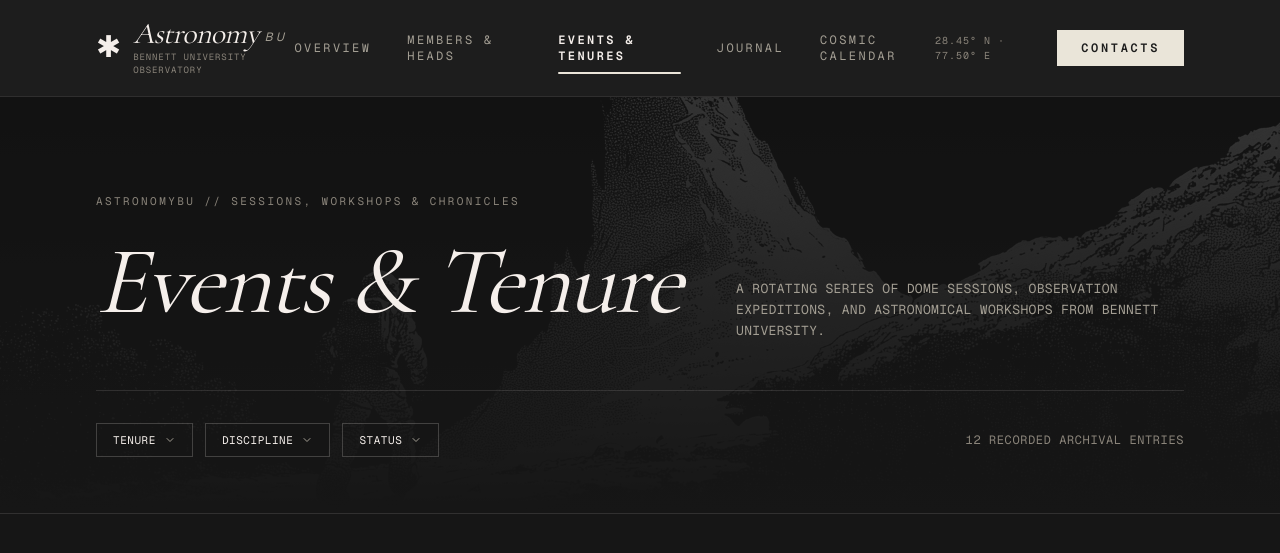
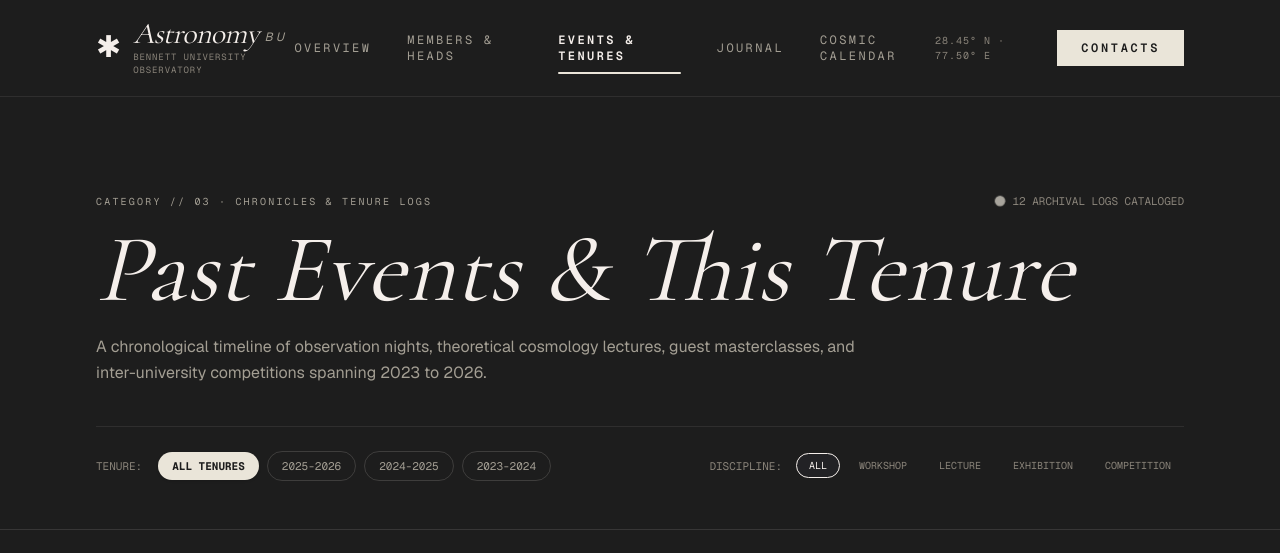
Before and after one commit to Gyaanendra/astronomy_bu, a Next.js app: page /events in a window 1280 px wide. Shown: the top 553 px of the page. Built offline with nearby package versions, Linux system fonts and the light colour scheme; grey boxes are pictures that could not be loaded.

Commit message:
feat(events): restore original heading, blurb, and pill filters exactly matching screenshot

```diff
--- a/src/components/features/events/events-archive.tsx
+++ b/src/components/features/events/events-archive.tsx
@@ -20,11 +20,6 @@ import { ScrollTrigger } from "gsap/ScrollTrigger";
 export function EventsArchive() {
   const [selectedTenure, setSelectedTenure] = useState<string>("ALL");
   const [selectedCategory, setSelectedCategory] = useState<string>("ALL");
-  const [selectedStatus, setSelectedStatus] = useState<string>("ALL");
-
-  const [tenureDropdownOpen, setTenureDropdownOpen] = useState(false);
-  const [categoryDropdownOpen, setCategoryDropdownOpen] = useState(false);
-  const [statusDropdownOpen, setStatusDropdownOpen] = useState(false);
 
   const [activeModalEvent, setActiveModalEvent] = useState<EventItem | null>(null);
   const [copied, setCopied] = useState(false);
@@ -40,28 +35,12 @@ export function EventsArchive() {
     "Exhibition",
     "Competition",
   ];
-  const statuses = ["ALL", "HIGHLIGHTED", "PAST"];
-
-  // Close dropdowns on outside click
-  useEffect(() => {
-    function handleClickOutside() {
-      setTenureDropdownOpen(false);
-      setCategoryDropdownOpen(false);
-      setStatusDropdownOpen(false);
-    }
-    window.addEventListener("click", handleClickOutside);
-    return () => window.removeEventListener("click", handleClickOutside);
-  }, []);
 
   // Filter actual events
   const filteredEvents = eventsRegistry.filter((event) => {
     const tenureMatch = selectedTenure === "ALL" || event.tenure === selectedTenure;
     const catMatch = selectedCategory === "ALL" || event.category === selectedCategory;
-    const statusMatch =
-      selectedStatus === "ALL" ||
-      (selectedStatus === "HIGHLIGHTED" && event.highlighted) ||
-      (selectedStatus === "PAST" && !event.upcoming);
-    return tenureMatch && catMatch && statusMatch;
+    return tenureMatch && catMatch;
   });
 
   // Entrance animations on grid change
@@ -93,7 +72,7 @@ export function EventsArchive() {
         }
       );
     },
-    { scope: containerRef, dependencies: [selectedTenure, selectedCategory, selectedStatus] }
+    { scope: containerRef, dependencies: [selectedTenure, selectedCategory] }
   );
 
   const handleShare = () => {
@@ -125,185 +104,69 @@ export function EventsArchive() {
   return (
     <div
       ref={containerRef}
-      className="w-full bg-[#161616] text-[#f5efeb] font-sans selection:bg-[#eae5d9] selection:text-[#1D1D1D]"
+      className="w-full bg-[#1D1D1D] text-[#f5efeb] font-sans selection:bg-[#eae5d9] selection:text-[#1D1D1D]"
     >
-      {/* Header with Deep-Space Texture */}
-      <div className="relative w-full border-b border-[rgba(245,239,235,0.12)] pt-16 sm:pt-24 pb-14 px-6 sm:px-12 lg:px-20 xl:px-24 overflow-hidden">
-        {/* Background Atmospheric Space Texture */}
-        <div className="absolute inset-0 pointer-events-none opacity-25">
-          <Image
-            src="/images/assets/footer-bg.webp"
-            alt="Space atmosphere"
-            fill
-            className="object-cover object-top filter grayscale contrast-125"
-            priority
-          />
-          <div className="absolute inset-0 bg-gradient-to-b from-[#161616]/40 via-[#161616]/75 to-[#161616]" />
+      {/* Header matching exact original design */}
+      <div className="w-full pt-16 sm:pt-24 pb-12 px-6 sm:px-12 lg:px-20 xl:px-24 border-b border-[rgba(245,239,235,0.12)]">
+        <div className="w-full max-w-[1800px] mx-auto">
+          {/* Top metadata line */}
+          <div className="flex flex-wrap items-center justify-between gap-4 mb-3">
+            <span className="font-mono text-[10px] tracking-archival text-[#a39e93] uppercase">
+              CATEGORY // 03 · CHRONICLES &amp; TENURE LOGS
+            </span>
+            <div className="flex items-center gap-2 font-mono text-[11px] text-[#8a847a]">
+              <span className="w-2 h-2 rounded-full bg-[#eae5d9] animate-ping" />
+              <span>{filteredEvents.length} ARCHIVAL LOGS CATALOGED</span>
+            </div>
           </div>
 
-        <div className="relative z-10 max-w-[1800px] mx-auto">
-          {/* Top Title Row: Giant PROGRAMS on left, Blurb on right */}
-          <div className="flex flex-col lg:flex-row lg:items-end justify-between gap-8 mb-12">
-            <div>
-              <span className="font-mono text-[10px] sm:text-[11px] tracking-archival text-[#8a847a] uppercase block mb-3">
-                ASTRONOMYBU // SESSIONS, WORKSHOPS &amp; CHRONICLES
-              </span>
-              <h1 className="font-editorial-serif italic text-5xl sm:text-7xl lg:text-8xl tracking-tight text-[#f5efeb] leading-tight select-none">
-                Events &amp; Tenure
+          {/* Main Title */}
+          <h1 className="font-editorial-serif italic text-5xl sm:text-7xl lg:text-8xl text-[#f5efeb]">
+            Past Events &amp; This Tenure
           </h1>
-            </div>
 
-            <p className="font-mono text-xs sm:text-[13px] tracking-wide text-[#a39e93] leading-relaxed max-w-md lg:text-left uppercase">
-              A ROTATING SERIES OF DOME SESSIONS, OBSERVATION EXPEDITIONS, AND
-              ASTRONOMICAL WORKSHOPS FROM BENNETT UNIVERSITY.
+          {/* Subtitle / Paragraph */}
+          <p className="mt-4 font-sans text-sm sm:text-base text-[#a39e93] max-w-3xl leading-relaxed">
+            A chronological timeline of observation nights, theoretical cosmology lectures, guest masterclasses, and inter-university competitions spanning 2023 to 2026.
           </p>
-          </div>
 
-          {/* Dropdown Filters Bar */}
-          <div className="flex flex-wrap items-center justify-between gap-6 pt-8 border-t border-[rgba(245,239,235,0.12)]">
-            <div
-              className="flex flex-wrap items-center gap-3"
-              onClick={(e) => e.stopPropagation()}
-            >
-              {/* TENURE DROPDOWN */}
-              <div className="relative">
+          {/* Filters Bar */}
+          <div className="mt-10 flex flex-wrap items-center justify-between gap-6 pt-6 border-t border-[rgba(245,239,235,0.08)]">
+            {/* Tenure Selector */}
+            <div className="flex flex-wrap items-center gap-2">
+              <span className="font-mono text-[11px] text-[#8a847a] mr-2">TENURE:</span>
+              {tenures.map((tenure) => (
                 <button
-                  onClick={() => {
-                    setTenureDropdownOpen(!tenureDropdownOpen);
-                    setCategoryDropdownOpen(false);
-                    setStatusDropdownOpen(false);
-                  }}
-                  className="px-4 py-2 border border-[rgba(245,239,235,0.2)] text-[#f5efeb] font-mono text-[11px] tracking-wider uppercase flex items-center gap-2 hover:border-[#f5efeb] transition-colors cursor-pointer"
-                >
-                  <span>
-                    {selectedTenure === "ALL"
-                      ? "TENURE"
-                      : `TENURE: ${selectedTenure}`}
-                  </span>
-                  <ChevronDown className="w-3 h-3 text-[#a39e93]" />
-                </button>
-
-                {tenureDropdownOpen && (
-                  <div className="absolute top-full left-0 mt-1.5 w-44 bg-[#1e1e20] border border-[rgba(245,239,235,0.15)] shadow-xl z-30 py-1 font-mono text-[11px]">
-                    {tenures.map((t) => (
-                      <button
-                        key={t}
-                        onClick={() => {
-                          setSelectedTenure(t);
-                          setTenureDropdownOpen(false);
-                        }}
-                        className={`w-full text-left px-3 py-1.5 hover:bg-white/10 transition-colors uppercase ${
-                          selectedTenure === t
-                            ? "text-[#d4af37] font-bold"
-                            : "text-[#a39e93]"
+                  key={tenure}
+                  onClick={() => setSelectedTenure(tenure)}
+                  className={`px-3.5 py-1.5 rounded-full font-mono text-[11px] uppercase transition-all cursor-pointer ${
+                    selectedTenure === tenure
+                      ? "bg-[#eae5d9] text-[#1D1D1D] font-bold shadow-sm"
+                      : "border border-[rgba(245,239,235,0.15)] text-[#a39e93] hover:text-[#f5efeb] hover:border-[rgba(245,239,235,0.3)]"
                   }`}
                 >
-                        {t === "ALL" ? "ALL TENURES" : t}
+                  {tenure === "ALL" ? "ALL TENURES" : tenure}
                 </button>
               ))}
             </div>
-                )}
-              </div>
 
-              {/* DISCIPLINE / CATEGORY DROPDOWN */}
-              <div className="relative">
+            {/* Category Selector */}
+            <div className="flex flex-wrap items-center gap-1.5">
+              <span className="font-mono text-[11px] text-[#8a847a] mr-2">DISCIPLINE:</span>
+              {categories.map((cat) => (
                 <button
-                  onClick={() => {
-                    setCategoryDropdownOpen(!categoryDropdownOpen);
-                    setTenureDropdownOpen(false);
-                    setStatusDropdownOpen(false);
-                  }}
-                  className="px-4 py-2 border border-[rgba(245,239,235,0.2)] text-[#f5efeb] font-mono text-[11px] tracking-wider uppercase flex items-center gap-2 hover:border-[#f5efeb] transition-colors cursor-pointer"
-                >
-                  <span>
-                    {selectedCategory === "ALL"
-                      ? "DISCIPLINE"
-                      : `DISCIPLINE: ${selectedCategory}`}
-                  </span>
-                  <ChevronDown className="w-3 h-3 text-[#a39e93]" />
-                </button>
-
-                {categoryDropdownOpen && (
-                  <div className="absolute top-full left-0 mt-1.5 w-44 bg-[#1e1e20] border border-[rgba(245,239,235,0.15)] shadow-xl z-30 py-1 font-mono text-[11px]">
-                    {categories.map((c) => (
-                      <button
-                        key={c}
-                        onClick={() => {
-                          setSelectedCategory(c);
-                          setCategoryDropdownOpen(false);
-                        }}
-                        className={`w-full text-left px-3 py-1.5 hover:bg-white/10 transition-colors uppercase ${
-                          selectedCategory === c
-                            ? "text-[#d4af37] font-bold"
-                            : "text-[#a39e93]"
+                  key={cat}
+                  onClick={() => setSelectedCategory(cat)}
+                  className={`px-3 py-1 rounded-full font-mono text-[10px] uppercase transition-all cursor-pointer ${
+                    selectedCategory === cat
+                      ? "border border-[#f5efeb] text-[#f5efeb] bg-[#222225]"
+                      : "text-[#8a847a] hover:text-[#a39e93] border border-transparent"
                   }`}
                 >
-                        {c === "ALL" ? "ALL DISCIPLINES" : c}
+                  {cat}
                 </button>
               ))}
             </div>
-                )}
-              </div>
-
-              {/* STATUS / THEME DROPDOWN */}
-              <div className="relative">
-                <button
-                  onClick={() => {
-                    setStatusDropdownOpen(!statusDropdownOpen);
-                    setTenureDropdownOpen(false);
-                    setCategoryDropdownOpen(false);
-                  }}
-                  className="px-4 py-2 border border-[rgba(245,239,235,0.2)] text-[#f5efeb] font-mono text-[11px] tracking-wider uppercase flex items-center gap-2 hover:border-[#f5efeb] transition-colors cursor-pointer"
-                >
-                  <span>
-                    {selectedStatus === "ALL"
-                      ? "STATUS"
-                      : `STATUS: ${selectedStatus}`}
-                  </span>
-                  <ChevronDown className="w-3 h-3 text-[#a39e93]" />
-                </button>
-
-                {statusDropdownOpen && (
-                  <div className="absolute top-full left-0 mt-1.5 w-44 bg-[#1e1e20] border border-[rgba(245,239,235,0.15)] shadow-xl z-30 py-1 font-mono text-[11px]">
-                    {statuses.map((s) => (
-                      <button
-                        key={s}
-                        onClick={() => {
-                          setSelectedStatus(s);
-                          setStatusDropdownOpen(false);
-                        }}
-                        className={`w-full text-left px-3 py-1.5 hover:bg-white/10 transition-colors uppercase ${
-                          selectedStatus === s
-                            ? "text-[#d4af37] font-bold"
-                            : "text-[#a39e93]"
-                        }`}
-                      >
-                        {s === "ALL" ? "ALL STATUSES" : s}
-                      </button>
-                    ))}
-                  </div>
-                )}
-              </div>
-
-              {(selectedTenure !== "ALL" ||
-                selectedCategory !== "ALL" ||
-                selectedStatus !== "ALL") && (
-                <button
-                  onClick={() => {
-                    setSelectedTenure("ALL");
-                    setSelectedCategory("ALL");
-                    setSelectedStatus("ALL");
-                  }}
-                  className="font-mono text-[11px] text-[#8a847a] hover:text-[#f5efeb] underline ml-2"
-                >
-                  RESET
-                </button>
-              )}
-            </div>
-
-            <span className="font-mono text-xs text-[#8a847a] tracking-wider">
-              {filteredEvents.length} RECORDED ARCHIVAL ENTRIES
-            </span>
           </div>
         </div>
       </div>
```
Lines whose indentation alone changed are shown as unchanged.
